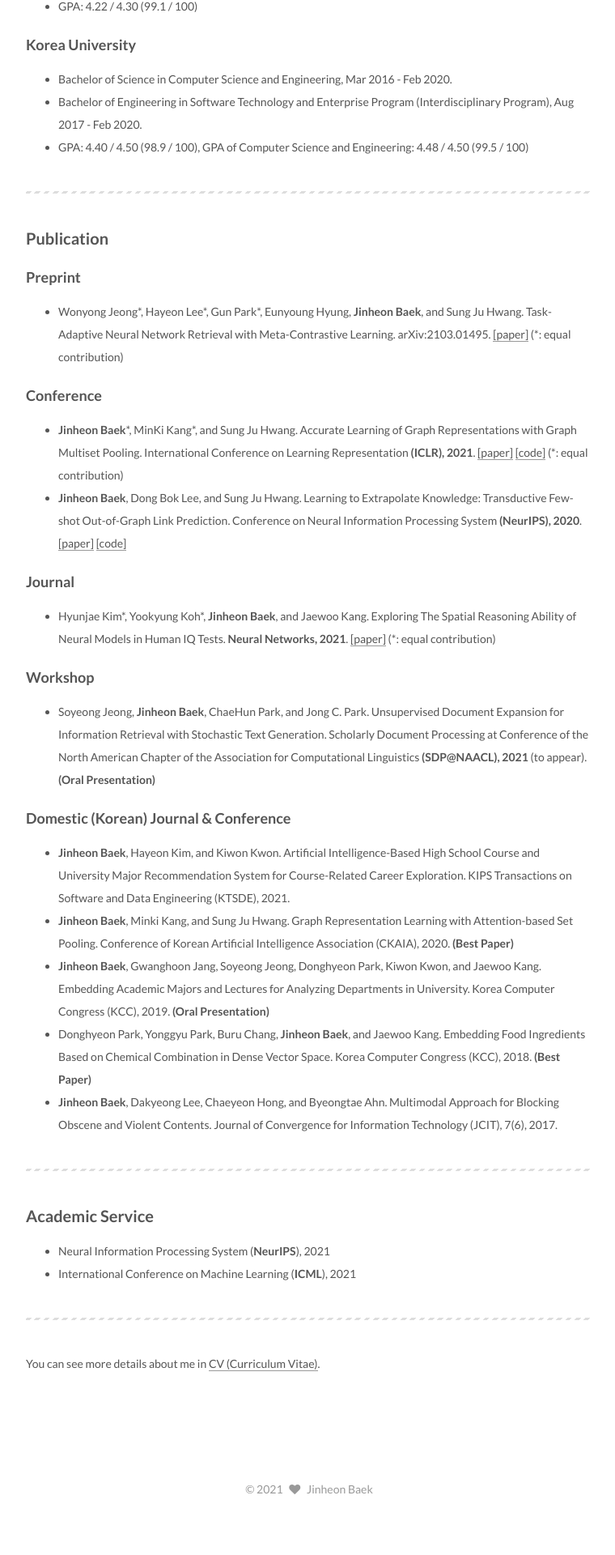
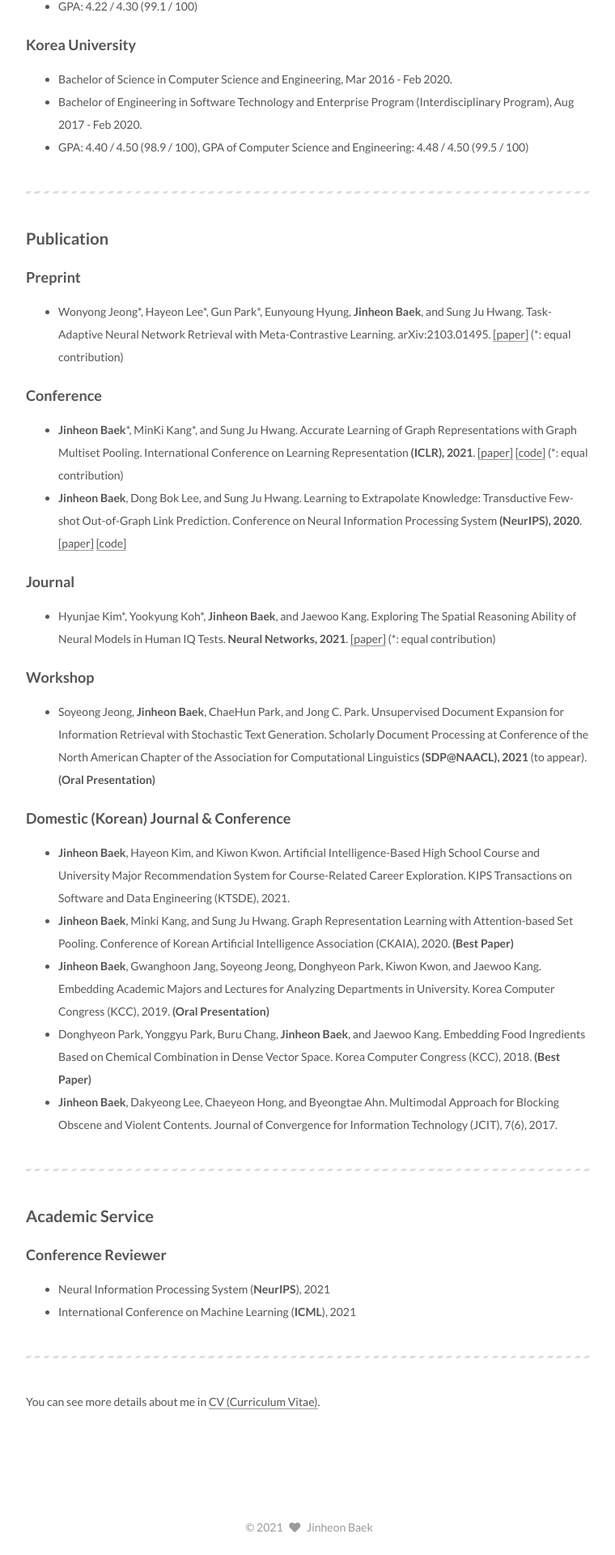
Before and after one commit to JinheonBaek/JinheonBaek.github.io, a Jekyll site: the page built from about/index.md, in a window 1280 px wide. Shown: the part 1501-3421 px from the top of the page at 81% size, without its empty margins (258-1018 px from the left). Built offline with Jekyll 4.4.1, drawn with Linux system fonts in a browser that asks for light colours; comment, search, counter and statistics services are not loaded; before the commit the page ends 3374 px from its top, so only the background shows below that.

Commit message:
update about

```diff
--- a/about/index.md
+++ b/about/index.md
@@ -73,6 +73,8 @@ My research interest is mainly on developing novel machine learning models and a
 ---
 
 ## Academic Service
+
+### Conference Reviewer
 
 * Neural Information Processing System (**NeurIPS**), 2021
 * International Conference on Machine Learning (**ICML**), 2021
```
Also changed, not shown: 3 other files.
